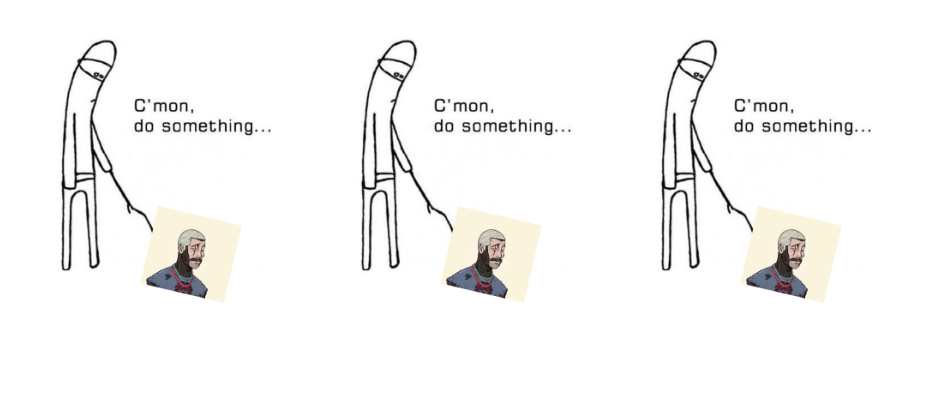
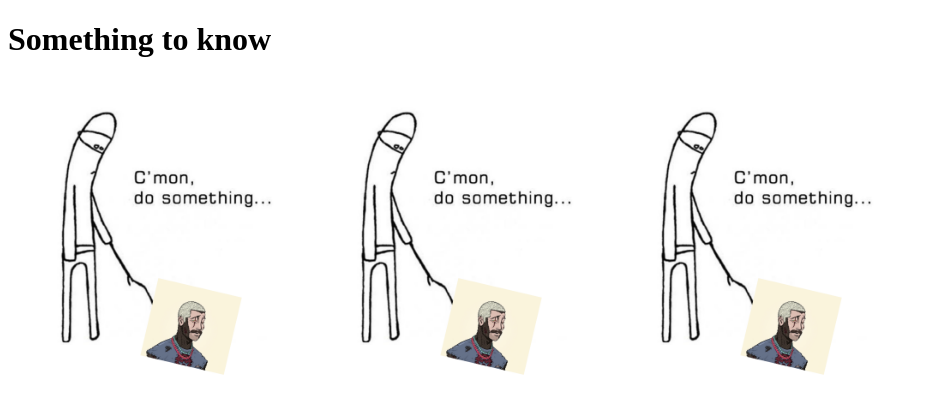
Before and after one commit to B00ttl3/Deferrable-views-in-Angular, an Angular app: page / in a window 1280 px wide. Shown: the top 414 px of the page, without its empty margins (0-925 px from the left). Built offline with nearby package versions, Linux system fonts and the light colour scheme.

Commit message:
added the @defer in between two pages

```diff
--- a/src/app/app.component.html
+++ b/src/app/app.component.html
@@ -4,8 +4,12 @@
  3: @placeholder: if net is slow then we will show what we want to show in this
  4: @loading: and if we want to show the loading if the net is slow. we will show it in placeholder too -->
 
+
+ <!-- at first it will load the main html page and then will load the item component's page -->
+    <h1>Something to know</h1>
+
  @for(da of data; track da){
-    <app-item></app-item>
+    @defer {
+        <app-item></app-item>
+    }
 }
-
-<!-- activate -->
```
